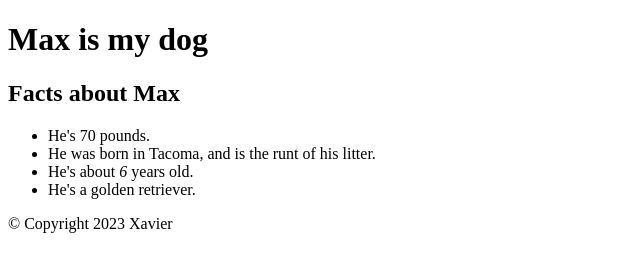
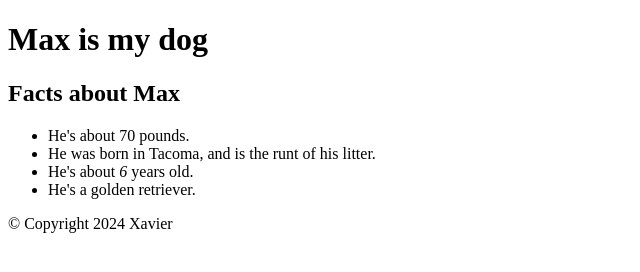
Before and after one commit to XWeirick/Xavier-Weirick-About-Me-Website, a plain HTML site: page Ch2Max.html in a window 1280 px wide. Shown: the full height of the page, 0-640 px from the left. Drawn offline with Linux system fonts and the light colour scheme.

Commit message:
Update Ch2Max.html

```diff
--- a/Ch2Max.html
+++ b/Ch2Max.html
@@ -13,13 +13,13 @@
     <main>
         <h2>Facts about Max</h2>
         <ul>
-            <li>He's 70 pounds.</li>
+            <li>He's about 70 pounds.</li>
             <li>He was born in Tacoma, and is the runt of his litter.</li>
             <li>He's about <em>6</em> years old.</li>
             <li>He's a golden retriever.</li>
         </ul>
     </main>
-    <footer>&copy; Copyright 2023 Xavier</footer>
+    <footer>&copy; Copyright 2024 Xavier</footer>
 </body>
 
 </html>
```
